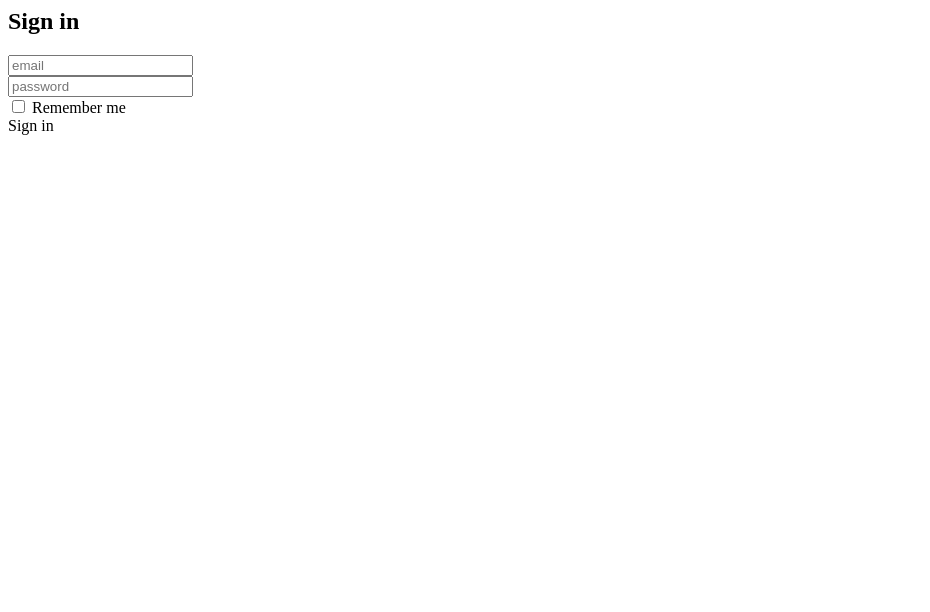
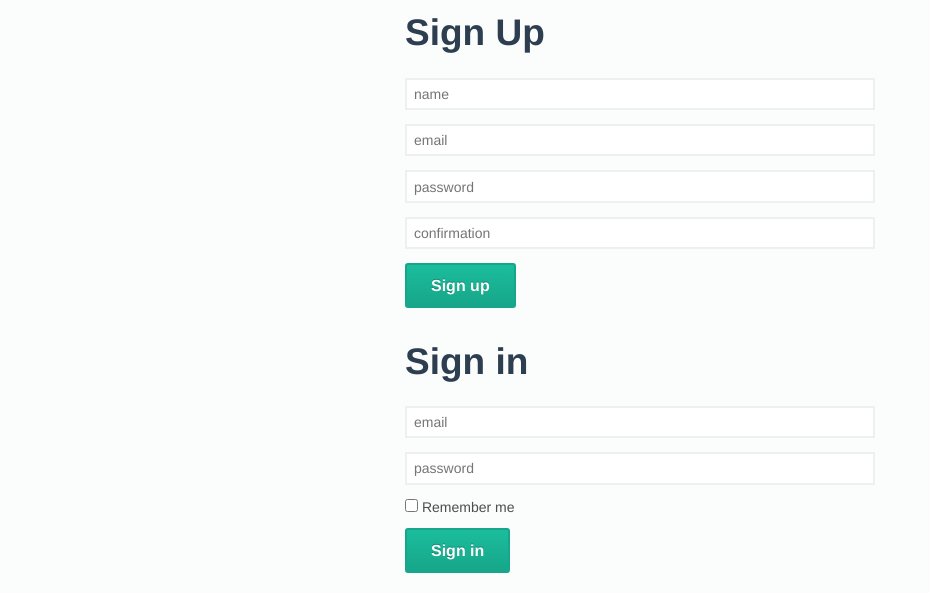
Before and after one commit to enoklabs/1310-MADRID-MDD-PROJECT, a plain HTML site: page views/signin.html in a window 1280 px wide. Shown: the whole page, without its empty margins (0-930 px from the left). Drawn offline with nearby package versions, Linux system fonts and the light colour scheme.

Commit message:
[#59680592], Designed the visual style for signup and signin pages

```diff
--- a/views/signin.html
+++ b/views/signin.html
@@ -1,3 +1,60 @@
+<!DOCTYPE html>
+<html lang="en" ng-app>
+	<head>
+		<meta charset="utf-8">
+		<title>Behancio</title>
+		<meta name="description" content="" />
+		<meta name="keywords" content="" />
+		<meta name="robots" content="" />
+		<script type="text/javascript" src="libraries/angular/angular.min.js"></script>
+		<link rel="stylesheet" href="../assets/stylesheets/normalize.min.css">
+		<link rel="stylesheet" href="../assets/stylesheets/app.min.css">
+		<link rel="stylesheet" href="../assets/stylesheets/custom.css">
+		<link href='http://fonts.googleapis.com/css?family=Lato:400,100,100italic,300,300italic,400italic,700,700italic,900,900italic' rel='stylesheet' type='text/css'>
+	</head>
+	<body>
+
+
+<!-- ============== SIGNUP ================ -->
+<section class="form">
+    <div class="row">
+        <div class="large-6 large-centered columns formpadding">
+
+
+
+
+            <h2>Sign Up</h2>
+            <div>
+                <input type="text" placeholder="name">
+            </div>
+            <div>
+                <input type="email" placeholder="email">
+            </div>
+
+            <div>
+                <input type="password" placeholder="password">
+            </div>
+
+            <div>
+                <input type="password" placeholder="confirmation">
+            </div>
+
+
+            <div class="row">
+                <div class="large-12  columns">
+                    <div><a class="button success-dark radius">Sign up</a></div>
+                </div>
+            </div>
+
+
+
+        </div>
+    </div>
+</section>
+<!-- ============== SIGNUP ================ -->
+
+
+
 <!-- ============== LOGIN ================ -->
 <section class="form">
     <div class="row">
@@ -32,3 +89,6 @@
     </div>
 </section>
 <!-- ============== LOGIN ================ -->
+
+</body>
+</html>
```
Also changed, not shown: assets/style_tiles/Style_Tile_Behancio_SignIn.png (added), assets/style_tiles/Style_Tile_Behancio_SignUp.png (added).
